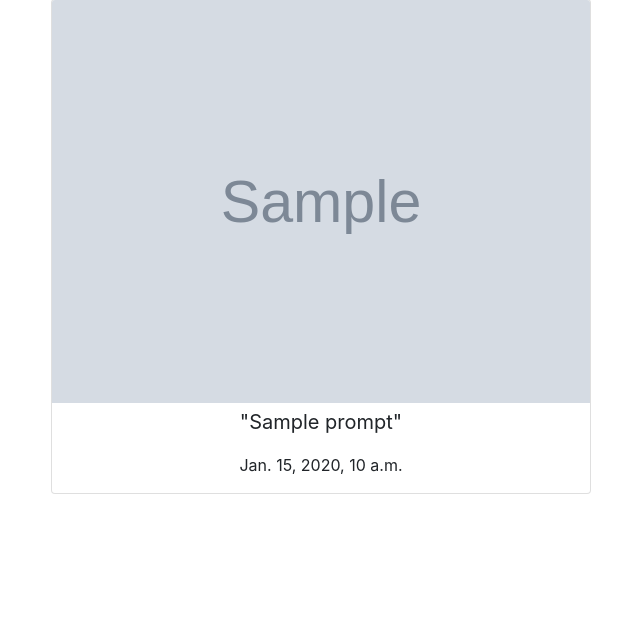
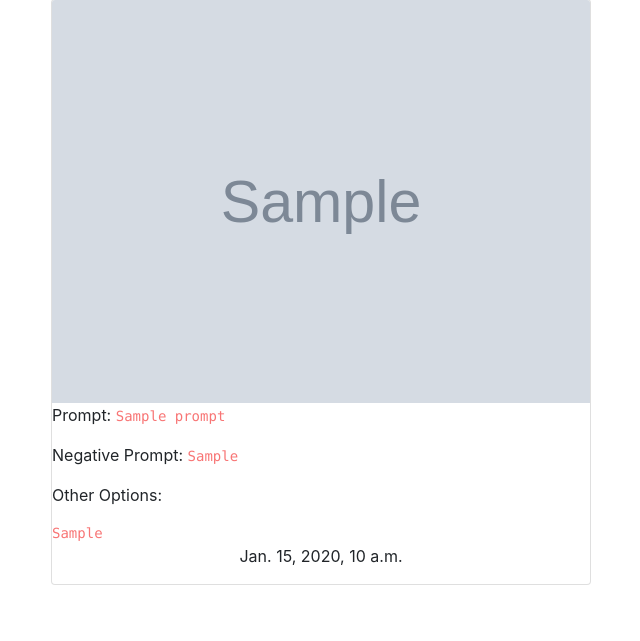
Before and after one commit to dc74089/mrcanora, a Django app: template classroom/templates/classroom/ai_studio.html in a window 1280 px wide. Shown: the part 294-935 px from the top of the page, without its empty margins (34-674 px from the left). Before the commit the page ends 788 px from the top, so only its background shows below. Run offline with Django 3.2, Linux system fonts and the light colour scheme; the template is opened without the code that fills it: most values are stand-ins (such as "Sample title", 1, 10 or a date in 2020); grey boxes marked "Sample" are stand-in pictures; some libraries are stand-ins or nearby versions.

Commit message:
Show all options on studio page

```diff
--- a/classroom/templates/classroom/ai_studio.html
+++ b/classroom/templates/classroom/ai_studio.html
@@ -66,7 +66,8 @@
             <div class="form-group">
               <label for="noise">Strength (between 0 and 1)</label>
               <small>Larger numbers change more about your original image.</small>
-              <input type="number" class="form-control" min="0" max="1" step="0.01" name="strength" id="strength" value="0.3">
+              <input type="number" class="form-control" min="0" max="1" step="0.01" name="strength" id="strength"
+                     value="0.3">
             </div>
           </div>
           <div>
@@ -130,9 +131,14 @@
               <img src="{% static 'classroom/gradient_blur.png' %}" class="card-img-top">
             {% endif %}
 
-            <p class="blockquote text-center mt-1">
-              "{{ art.prompt }}"
-            </p>
+            <p>Prompt: <code>{{ art.prompt }}</code></p>
+
+            {% if art.negative_prompt %}
+              <p>Negative Prompt: <code>{{ art.negative_prompt }}</code></p>
+            {% endif %}
+
+            <p>Other Options:</p>
+            <code>{{ art.get_extra_as_json_formatted }}</code>
 
             {% if art.image_url %}
               <p class="text-center">{{ art.get_result.finish_time }}</p>
```
